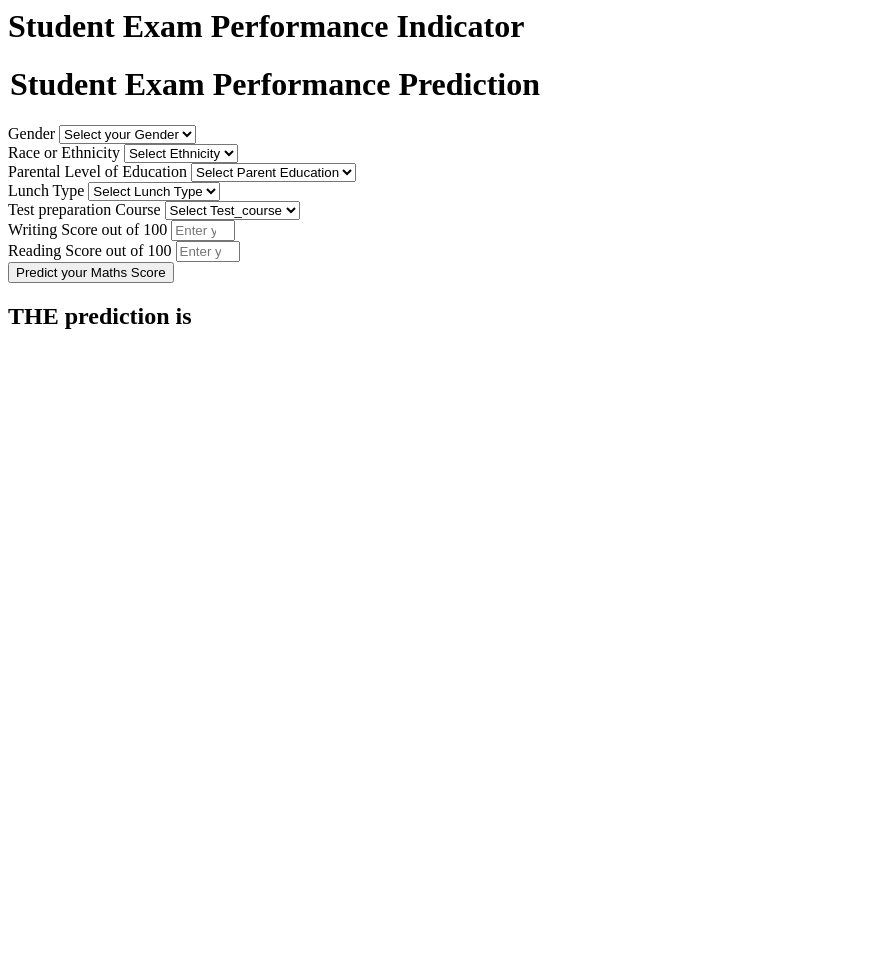
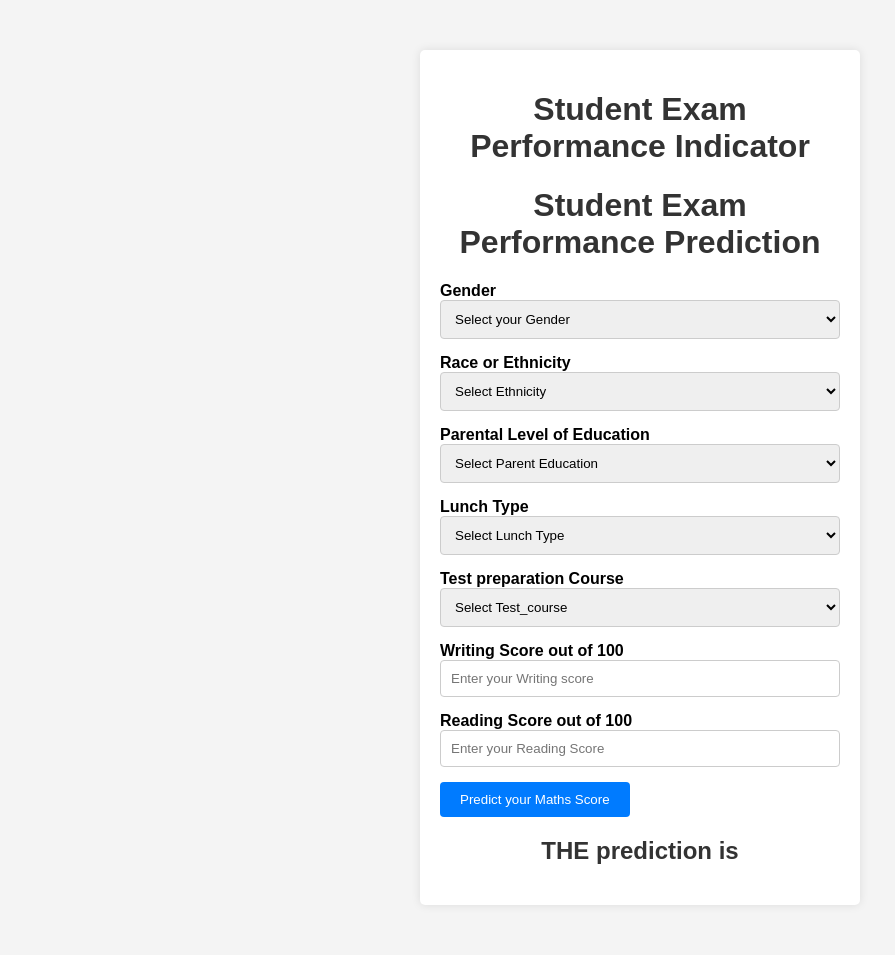
Before and after one commit to Dalal-12/mlproject, a Flask app: page /predictdata in a window 1280 px wide. Shown: the whole page, without its empty margins (0-895 px from the left). Before the commit the page ends 329 px from the top, so only its background shows below. Run offline with Flask 3, Linux system fonts and the light colour scheme.

Commit message:
styling the page

```diff
--- /dev/null
+++ b/static/styles.css
@@ -0,0 +1,66 @@
+/* CSS Stylesheet */
+
+/* Body styles */
+body {
+    font-family: Arial, sans-serif;
+    background-color: #f4f4f4;
+    margin: 0;
+    padding: 0;
+}
+
+/* Login container styles */
+.login {
+    background-color: #fff;
+    border-radius: 5px;
+    box-shadow: 0 0 10px rgba(0, 0, 0, 0.1);
+    max-width: 400px;
+    margin: 50px auto;
+    padding: 20px;
+}
+
+/* Title styles */
+.login h1 {
+    text-align: center;
+    color: #333;
+}
+
+/* Form styles */
+form {
+    margin-top: 20px;
+}
+
+/* Label styles */
+.form-label {
+    font-weight: bold;
+}
+
+/* Input and select styles */
+.form-control {
+    width: 100%;
+    padding: 10px;
+    margin-bottom: 15px;
+    border: 1px solid #ccc;
+    border-radius: 4px;
+    box-sizing: border-box;
+}
+
+/* Button styles */
+.btn-primary {
+    background-color: #007bff;
+    color: #fff;
+    border: none;
+    padding: 10px 20px;
+    border-radius: 4px;
+    cursor: pointer;
+}
+
+.btn-primary:hover {
+    background-color: #0056b3;
+}
+
+/* Result styles */
+h2 {
+    text-align: center;
+    margin-top: 20px;
+    color: #333;
+}
--- a/templates/home.html
+++ b/templates/home.html
@@ -1,4 +1,14 @@
-<html>
+<!DOCTYPE html>
+<html lang="en">
+
+<head>
+    <meta charset="UTF-8">
+    <meta name="viewport" content="width=device-width, initial-scale=1.0">
+
+    <link rel="stylesheet" href="{{ url_for('static', filename='styles.css') }}">
+
+</head>
+
 <body>
     <div class="login">
         <h1>Student Exam Performance Indicator</h1>
@@ -82,30 +62,28 @@
                 <select class="form-control" name="test_preparation_course" placeholder="Enter you Course"
                     required>
                     <option class="placeholder" selected disabled value="">Select Test_course</option>
-                <option value="none">
-                    None
-                </option>
-                <option value="completed">
-                    Completed
-                </option>
+                    <option value="none">None</option>
+                    <option value="completed">Completed</option>
                 </select>
             </div>
             <div class="mb-3">
                 <label class="form-label">Writing Score out of 100</label>
-            <input class="form-control" type="number" name="reading_score"
-                placeholder="Enter your Reading score" min='0' max='100' />
+                <input class="form-control" type="number" name="writing_score"
+                    placeholder="Enter your Writing score" min='0' max='100' required />
             </div>
             <div class="mb-3">
                 <label class="form-label">Reading Score out of 100</label>
-            <input class="form-control" type="number" name="writing_score"
-                placeholder="Enter your Reading Score" min='0' max='100' />
+                <input class="form-control" type="number" name="reading_score"
+                    placeholder="Enter your Reading Score" min='0' max='100' required />
             </div>
             <div class="mb-3">
                 <input class="btn btn-primary" type="submit" value="Predict your Maths Score" required />
             </div>
         </form>
         <h2>
-       THE  prediction is {{results}}
+            THE prediction is {{results}}
         </h2>
-   <body>
+    </div>
+</body>
+
 </html>
--- a/templates/index.html
+++ b/templates/index.html
@@ -1 +1 @@
-<h1>Welcome to the Home Page</h1>
+<h1>Student Exam Performance Indicator</h1>
```
Also changed, not shown: other parts of templates/home.html (+16 -46 lines), README.md, image1.png (added), image2.png (added). Lines whose indentation alone changed are shown as unchanged.
